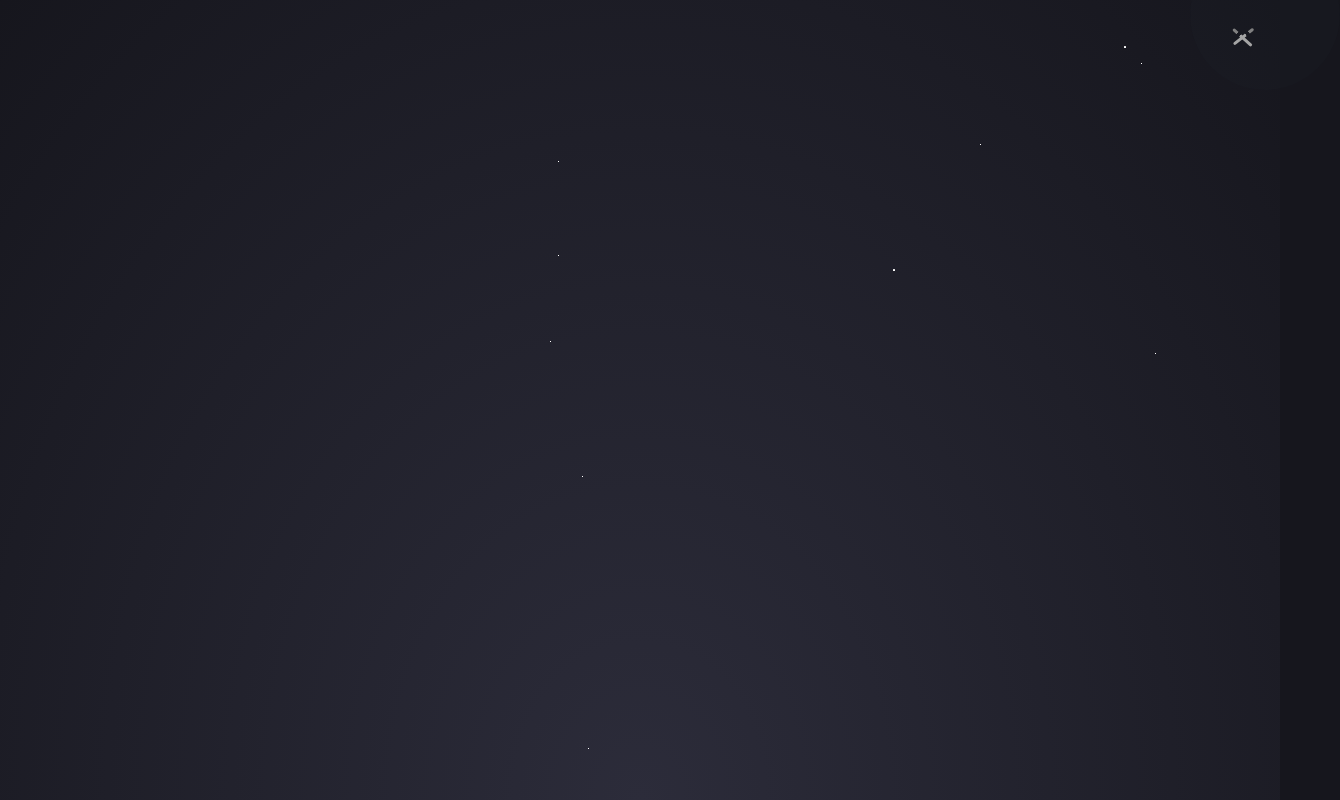
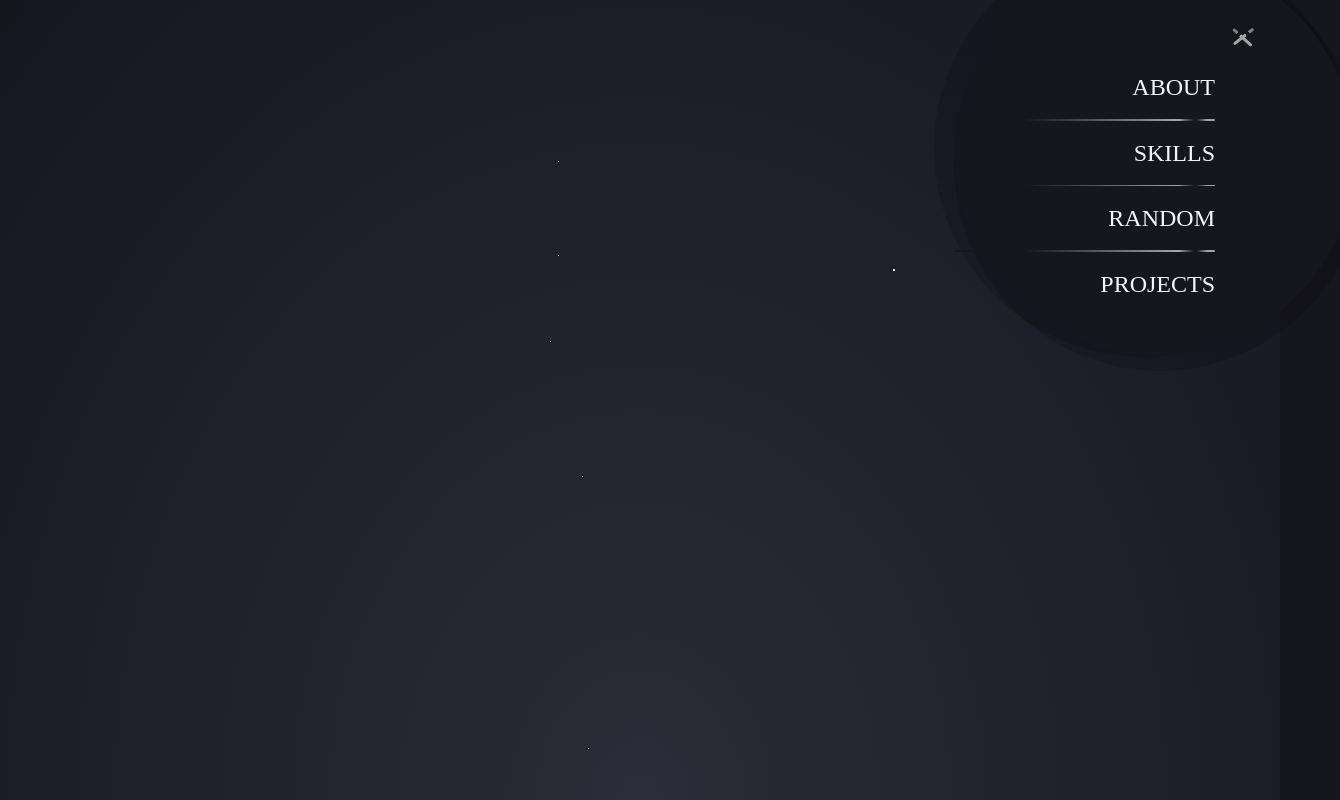
Before and after one commit to Oluane/personal-website, a Gatsby site: page / in a window 1280 px wide. Both pictures are taken after a click on the button 1242 px from the left and 37 px from the top of the page. Shown: the top 800 px of the page, 1340 px wide, since content can reach past the window. Built offline with nearby package versions, Linux system fonts and the light colour scheme; Gatsby itself is replaced by a stand-in of ours; a web font is replaced by a local one.

Commit message:
menu content 1st version

```diff
--- a/src/components/navbar.module.css
+++ b/src/components/navbar.module.css
@@ -3,9 +3,9 @@
   width: 100%;
   display: block;
   background: grey;
-  background: linear-gradient(90deg, rgba(128,128,128,1) 23%, rgba(0,0,0,0) 24%, rgba(80,80,80,0) 38%, rgba(165,165,165,1) 39%);
+  background: linear-gradient(90deg, rgba(128,128,128,1) 23%, rgba(0,0,0,0) 24%, rgba(0,0,0,0) 38%, rgba(165,165,165,1) 39%);
   border-radius: 0.2rem;
-  transition: transform 500ms, margin 250ms, height 500ms, opacity 350ms;
+  transition: transform 550ms 100ms, margin 250ms, height 550ms, opacity 350ms;
 }
 
 .menuIcon:nth-of-type(2) {
@@ -33,3 +33,40 @@
 .activated.menuIcon:nth-of-type(3) {
   opacity: 0;
 }
+
+.menuTransition {
+  transition: width 750ms ease-in, height 750ms ease-in, top 750ms ease-in, right 750ms ease-in;
+}
+
+ul {
+  transition: opacity 350ms ease;
+}
+
+ul.activated {
+  transition: opacity 1s ease-out 650ms ;
+}
+
+li:nth-child(2):before, li:nth-child(2):after, li:nth-child(3):after {
+  content: "";
+  display: block;
+  width: 100%;
+  height: 0.15rem;
+  border-radius: 0.2rem;
+  position: relative;
+  background-color: rgba(165,165,165, 0);
+  opacity: 0;
+}
+
+li.activated:nth-child(2):before, li.activated:nth-child(2):after, li.activated:nth-child(3):after {
+  opacity: 1;
+  background-color: rgba(165,165,165,1);
+  background-image: linear-gradient(90deg, rgba(22, 22, 29, 1) 27%, rgba(22, 22, 29, 0) 86%, rgba(22, 22, 29, 1) 92%, rgba(22, 22, 29, 1) 93%, rgba(22, 22, 29, 0) 97%);
+}
+
+li:nth-child(2):before {
+ top: -2rem;
+}
+
+li:nth-child(2):after, li:nth-child(3):after {
+  bottom: -2rem;
+ }
--- a/src/components/navbar.tsx
+++ b/src/components/navbar.tsx
@@ -1,23 +1,47 @@
 import React from "react";
 
-import { menuIcon, activated } from "./navbar.module.css";
+import { menuIcon, activated, menuTransition } from "./navbar.module.css";
 
 const Navbar: React.FC = () => {
   const [isNavOpen, setIsNavOpen] = React.useState<boolean>(false);
 
   return (
-    <div className="bg-gray-800 bg-opacity-10 absolute -right-24 -top-24 w-60 h-60 rounded-full flex items-end pb-16 pl-16">
+    <div className="fixed top-10 right-10">
       <button
         type="button"
         onClick={() => {
           setIsNavOpen(!isNavOpen);
         }}
-        className="w-10 h-10 relative"
+        className="w-10 h-10 relative z-10"
       >
         <span className={`${menuIcon} ${isNavOpen ? activated : ""}`} />
         <span className={`${menuIcon} ${isNavOpen ? activated : ""}`} />
         <span className={`${menuIcon} ${isNavOpen ? activated : ""}`} />
       </button>
+      <nav
+        className={`absolute -right-40 rounded-full bg-eigengrau shadow-menu-decorators ${
+          isNavOpen ? "-top-28 w-160 h-160" : "-top-40 w-0 h-0 shadow-none"
+        } ${menuTransition}`}
+      >
+        <ul
+          className={`text-gray-100 w-4/5 font-megrim text-right text-3xl pr-24 pt-48 ${
+            isNavOpen ? `opacity-100 ${activated}` : "opacity-0"
+          }`}
+        >
+          <li className={`mb-16 ${isNavOpen ? activated : ""}`}>
+            <a href="#">ABOUT</a>
+          </li>
+          <li className={`mb-16 ${isNavOpen ? activated : ""}`}>
+            <a href="#">SKILLS</a>
+          </li>
+          <li className={`mb-16 ${isNavOpen ? activated : ""}`}>
+            <a href="#">RANDOM</a>
+          </li>
+          <li className="">
+            <a href="#">PROJECTS</a>
+          </li>
+        </ul>
+      </nav>
     </div>
   );
 };
--- a/src/pages/index.tsx
+++ b/src/pages/index.tsx
@@ -1,4 +1,5 @@
 import "@src/styles/global.css";
+import "@fontsource/megrim";
 
 import React from "react";
 
--- a/tailwind.config.js
+++ b/tailwind.config.js
@@ -2,6 +2,20 @@ module.exports = {
   purge: ["./src/**/*.{js,jsx,ts,tsx}"],
   darkMode: false,
   theme: {
+    fontSize: {
+      xs: "1rem",
+      s: "1.2rem",
+      m: "1.4rem",
+      base: "1.6rem",
+      l: "1.8rem",
+      xl: "2rem",
+      xxl: "2.2rem",
+      "3xl": "2.4rem",
+      "4xl": "2.6rem",
+      "5xl": "2.8rem",
+      "6xl": "3rem",
+      giant: "3.5rem",
+    },
     extend: {
       colors: {
         eigengrau: "hsl(240, 14%, 10%)",
@@ -11,6 +25,15 @@ module.exports = {
         "gradient-radial-ellipse-b":
           "radial-gradient(ellipse at bottom, var(--tw-gradient-stops))",
       },
+      spacing: {
+        120: "30rem",
+        160: "40rem",
+      },
+      boxShadow: {
+        "menu-decorators":
+          "5px 10px 0px 6px rgba(0,0,0,0.15), -12px -7px 0px 9px rgba(0,0,0,0.15)",
+      },
+      fontFamily: { megrim: "Megrim" },
     },
   },
   variants: {
```
